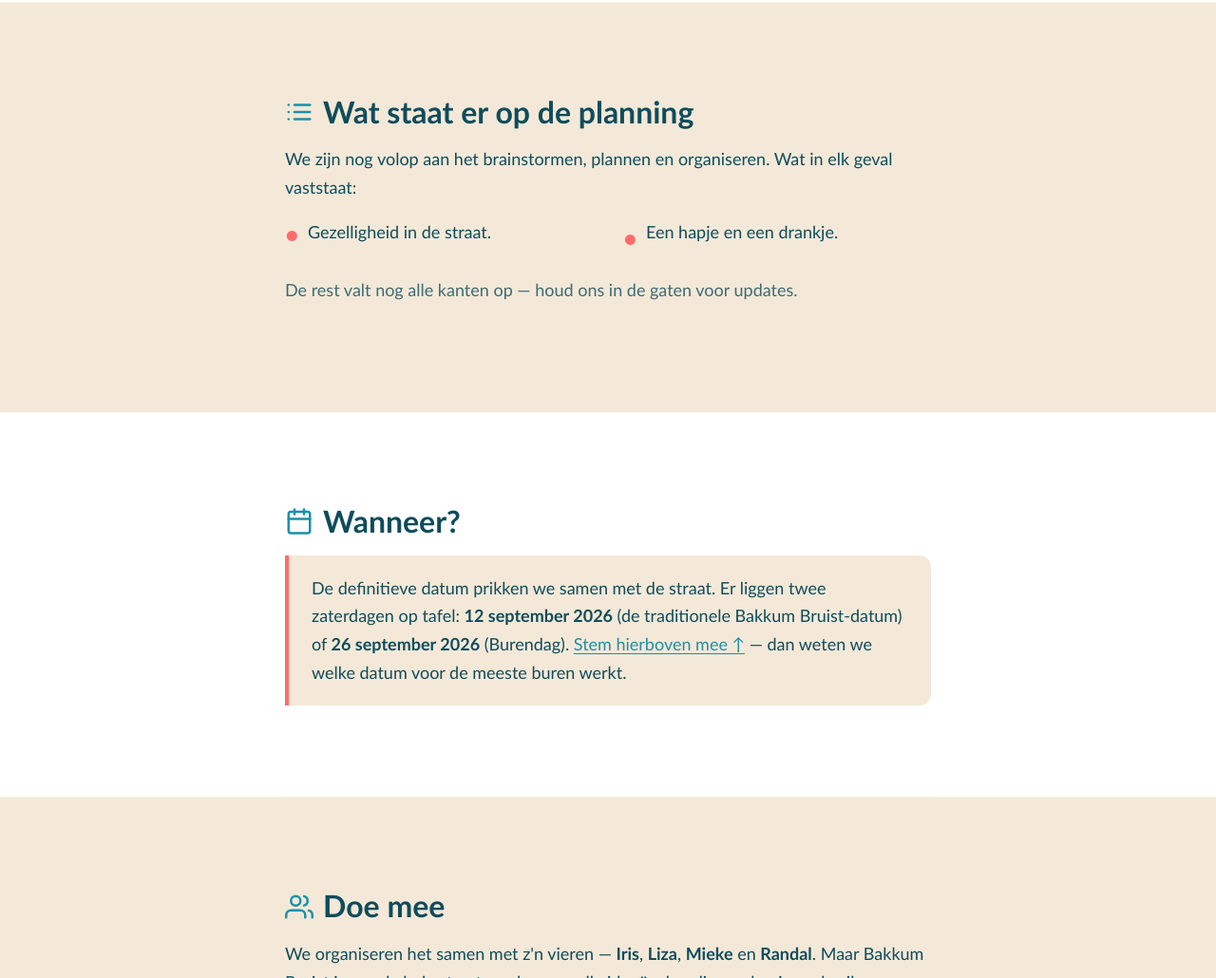
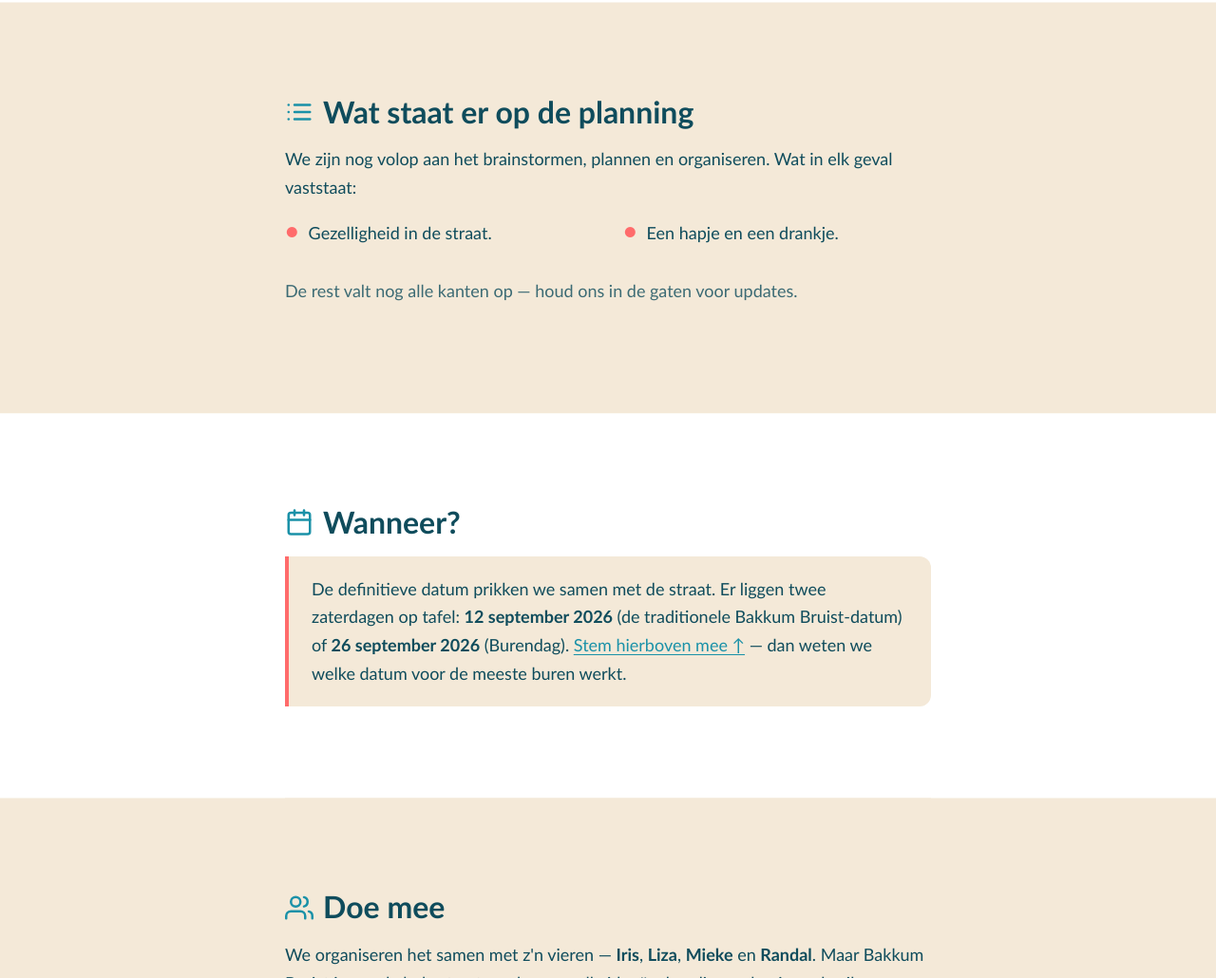
Before and after one commit to randomdreft/bakkumbruist, a plain HTML site: page index.html in a window 1280 px wide. Shown: the part 2672-3702 px from the top of the page at 95% size. Drawn offline with Linux system fonts and the light colour scheme.

Commit message:
Fix: lijn bullet en tekst op planning-lijst uit via flexbox
Met absolute-positioned bullets in een multi-column lijst raakte de
tekst-baseline in de tweede kolom een paar pixels uit lijn. Flexbox met
align-items: baseline lost dat op.

```diff
--- a/styles.css
+++ b/styles.css
@@ -275,19 +275,19 @@ h2 { display: flex; align-items: center; gap: 0; flex-wrap: wrap; }
     padding: 0;
 }
 .planning-list li {
-    padding-left: 24px;
-    position: relative;
     break-inside: avoid;
     margin-bottom: 0.7em;
+    display: flex;
+    align-items: baseline;
+    gap: 10px;
 }
 .planning-list li::before {
     content: "•";
     color: var(--koraal);
     font-weight: bold;
     font-size: 1.4em;
-    position: absolute;
-    left: 0;
-    top: -4px;
+    line-height: 1;
+    flex-shrink: 0;
 }
 @media (min-width: 600px) {
     .planning-list { columns: 2; }
```
